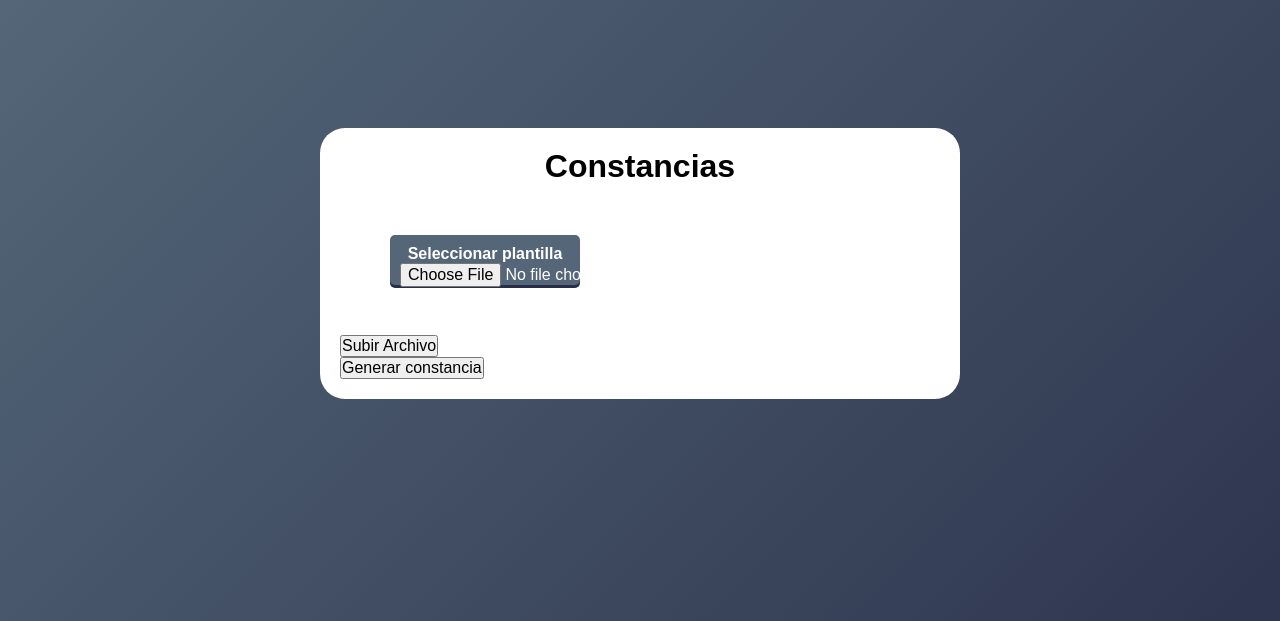
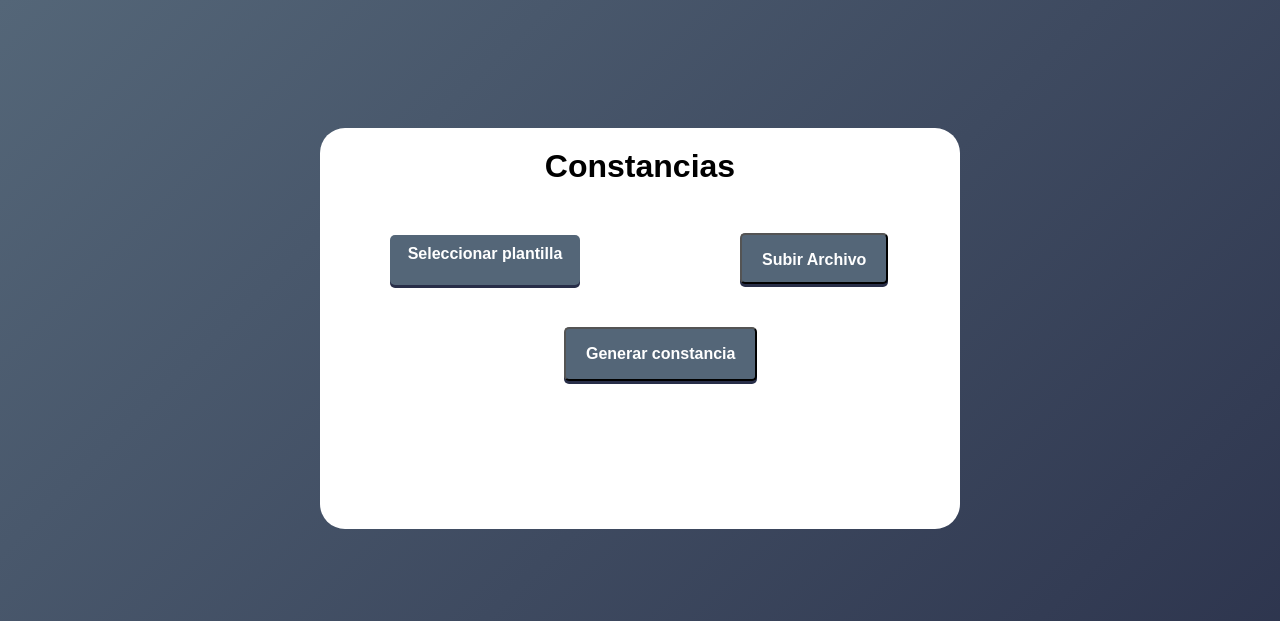
Before and after one commit to Proyecto-Exposistemas/RegistroExposistemas, a PHP site: page /Paginas/constancias.html in a window 1280 px wide. Shown: the top 621 px of the page. Run offline with PHP 8.4, Linux system fonts and the light colour scheme.

Commit message:
Estilos en ventana para generar constancias

```diff
--- a/Paginas/constancias.html
+++ b/Paginas/constancias.html
@@ -19,18 +19,19 @@
             </div>
             <div class="campos" style="float: center;">
                 <h3>Seleccionar plantilla</h3>
-                <input type="file"   accept=".docx" name="file" id="plantilla" >
+                <input class="subir" type="file"   accept=".docx" name="file" id="plantilla" >
             </div>
-            <input type="submit" value="Subir Archivo">
+            <div>
+            <input class="sub" type="submit" value="Subir Archivo">
         </form>
-        <form action="" id="formulario_generar">
+        <form action="" id="formulario_generar"><br>
 
             <div class="conte1" style="float: right;">
                 <a  id="alumnos" href="../GeneradorConstancias/constancias/ConstanciasAlumnos.docx" download="ConstanciaAlumnos" hidden> Descargar constancia alumnos</a>
                 <a  id="docentes" href="../GeneradorConstancias/constancias/ConstanciasDocentes.docx" download="ConstanciaDocentes" hidden> Descargar constancia docentes</a>
                 <a  id="externos" href="../GeneradorConstancias/constancias/ConstanciasExternos.docx" download="ConstanciaExternos" hidden> Descargar constancia externos</a>
             </div>
-            <input type="submit" value="Generar constancia">
+            <input class="descarga" type="submit" value="Generar constancia">
         </form>
     </div>
     <script src="../js/constancias.js"></script>
--- a/css/estilos_constancias.css
+++ b/css/estilos_constancias.css
@@ -58,9 +58,25 @@ h2 {
     opacity: 0;
 }
 
-.conte1{
+/*.conte1{
     width: 220px;
     margin: -5.2em 2em;
+    border: 2px solid red ;
+}*/
+
+.sub{
+    height: 3.2em;
+    text-decoration: none;
+    background-color: #546678;
+    color: white;
+    text-align: center;
+    padding: 16px 20px;
+    border-radius: 5px;
+    box-shadow: 0px 3px 0px #282e48;
+    font-weight: bold;
+    align-items: center;
+    display: flex;
+    margin: -6.4em 25em;
 }
 
 .descarga{
@@ -73,12 +89,6 @@ h2 {
     box-shadow: 0px 3px 0px #282e48;
     font-weight: bold;
     align-items: center;
+    display: flex;
+    margin: 8em 14em;
 }
-
-.texto{
-    height: 2em;
-    width: auto;
-    align-items: center;
-    border: 2px solid #282e48;
-    margin: auto 13em;
-}
```
